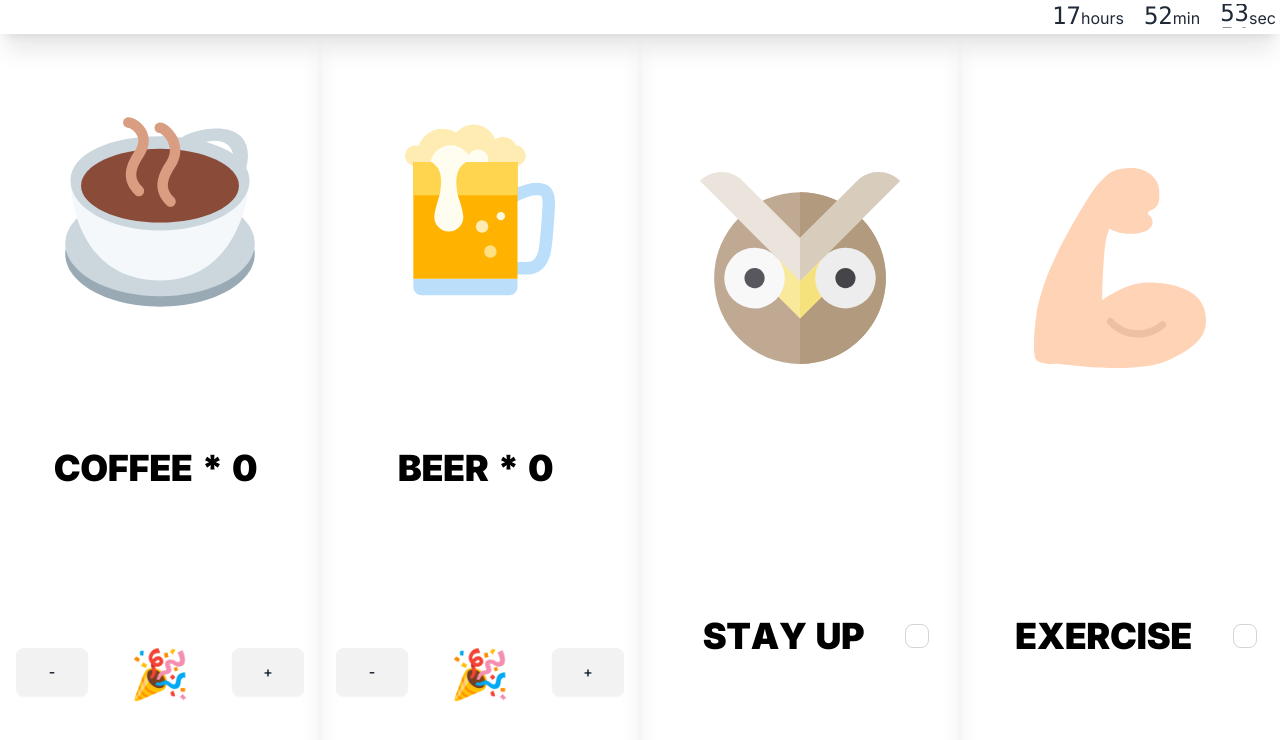
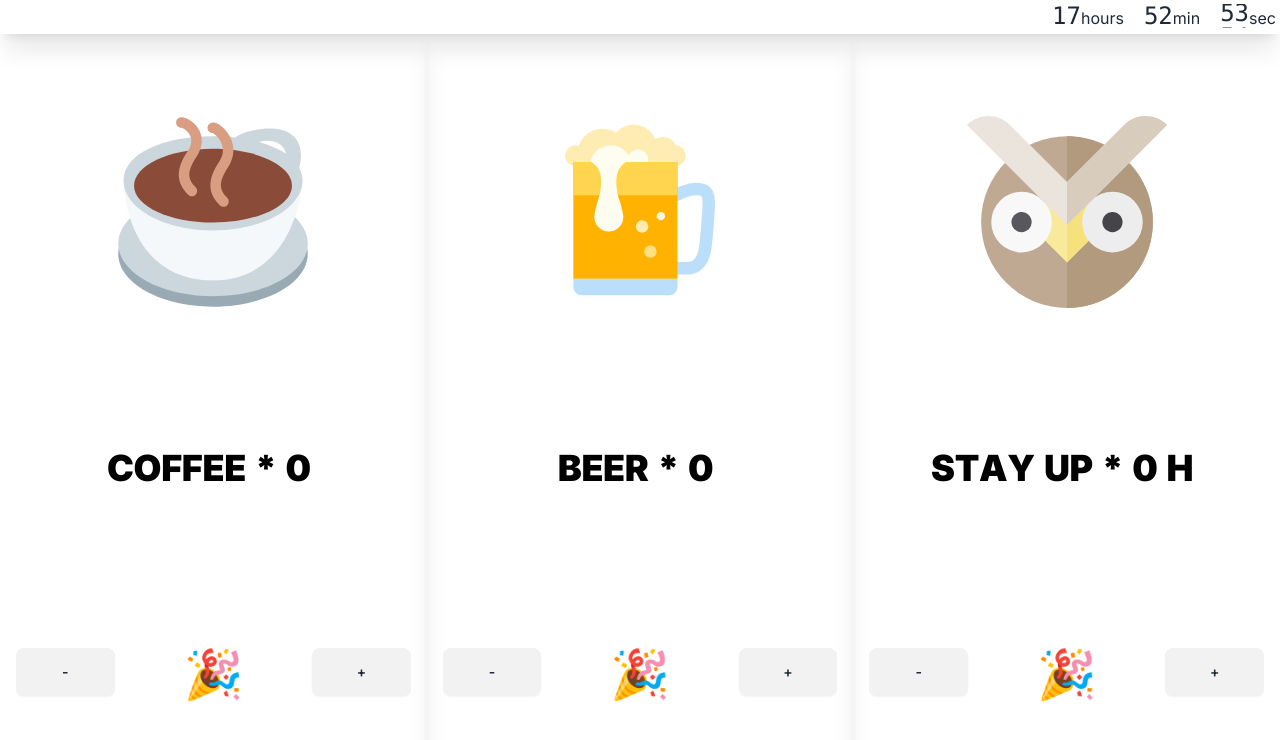
Before and after one commit to stefan-ysh/better-me, a Next.js app: page /daily/1 in a window 1280 px wide. Shown: the top 740 px of the page. Built offline with nearby package versions, Linux system fonts and the light colour scheme.

Commit message:
feat：exercise

```diff
--- a/src/app/daily/[date]/page.tsx
+++ b/src/app/daily/[date]/page.tsx
@@ -15,29 +15,11 @@ import { useState } from "react";
 const emoji = ["🎉", "🙂", "🤔", "😤", "😡", "🤬"];
 export default function Page({ params }: { params: { date: string } }) {
   const [el, setEl] = useState<any>({});
-
-  // 切换 stay up 和 exercise 的选中状态
-  const handleChange = (elId: string, event: HTMLInputElement) => {
-    let annotation = null;
-    if (!el[elId]) {
-      const e = document.getElementById(elId) as HTMLElement;
-      annotation = annotate(e, { type: "highlight" });
-      setEl({ ...el, [elId]: annotation });
-    } else {
-      annotation = el[elId];
-    }
-
-    // 获取当前 input 的值判断是否选中
-    if (event.target.checked) {
-      // 选中则高亮
-      annotation.show();
-    } else {
-      // 未选中则取消高亮
-      annotation.hide();
-    }
-  };
   const [coffeeIdx, setCoffeeIdx] = useState(0);
   const [beerIdx, setBeerIdx] = useState(0);
+  const [exerciseIdx, setExerciseIdx] = useState(0);
+
+
   return (
     <div className="w-full">
       <div className="w-full h-full flex justify-end p-1 sticky top-0 shadow-xl">
@@ -128,30 +110,43 @@ export default function Page({ params }: { params: { date: string } }) {
         </div>
         <div className="w-full shadow-xl p-4 text-center flex-1 flex items-center justify-around flex-col">
           <Image src="/owl.svg" alt="logo" width={200} height={200} />
-          <div className="flex items-center">
-            <div id="myStayUpElement">
-              <TextAnimate text="STAY UP" type="rollIn" />
+          <TextAnimate text={ "STAY UP * " + exerciseIdx + ' H'} type="rollIn" />
+          <div className="w-full flex items-center relative overflow-hidden ">
+            <button
+              className="btn w-1/4 absolute left-0"
+              onClick={() => {
+                if (exerciseIdx > 0) {
+                  setExerciseIdx(exerciseIdx - 1);
+                } else {
+                  setExerciseIdx(0);
+                }
+              }}
+            >
+              -
+            </button>
+            <div className="w-full items-center flex flex-col text-5xl h-24 ">
+              {emoji.map((item, index) => (
+                <div
+                  style={{
+                    transition: "all 0.5s ease",
+                    top: `${index * 100 - exerciseIdx * 100}px`,
+                  }}
+                  className="w-24 h-24 absolute leading-[100px]"
+                >
+                  {item}
+                </div>
+              ))}
             </div>
-            <input
-              type="checkbox"
-              defaultChecked={false}
-              className="checkbox"
-              onChange={(event) => handleChange("myStayUpElement", event)}
-            />
-          </div>
-        </div>
-        <div className="w-full shadow-xl p-4 text-center flex-1 flex items-center justify-around flex-col">
-          <Image src="/exercise.svg" alt="logo" width={200} height={200} />
-          <div className="flex items-center">
-            <div id="myExerciseElement">
-              <TextAnimate text="EXERCISE" type="rollIn" />
-            </div>
-            <input
-              type="checkbox"
-              defaultChecked={false}
-              className="checkbox"
-              onChange={(event) => handleChange("myExerciseElement", event)}
-            />
+            <button
+              className="btn w-1/4 absolute right-0"
+              onClick={() => {
+                if (exerciseIdx < emoji.length - 1) {
+                  setExerciseIdx(exerciseIdx + 1);
+                }
+              }}
+            >
+              +
+            </button>
           </div>
         </div>
       </div>
```
